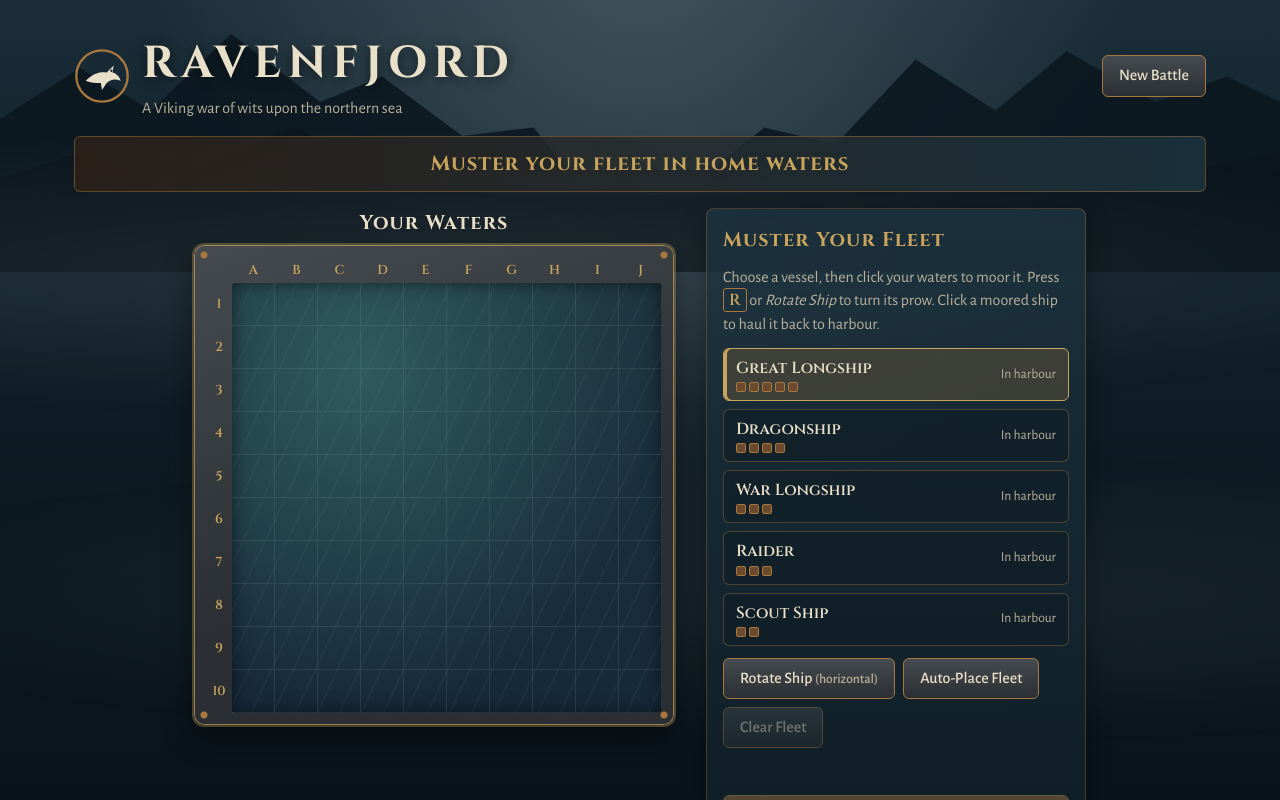
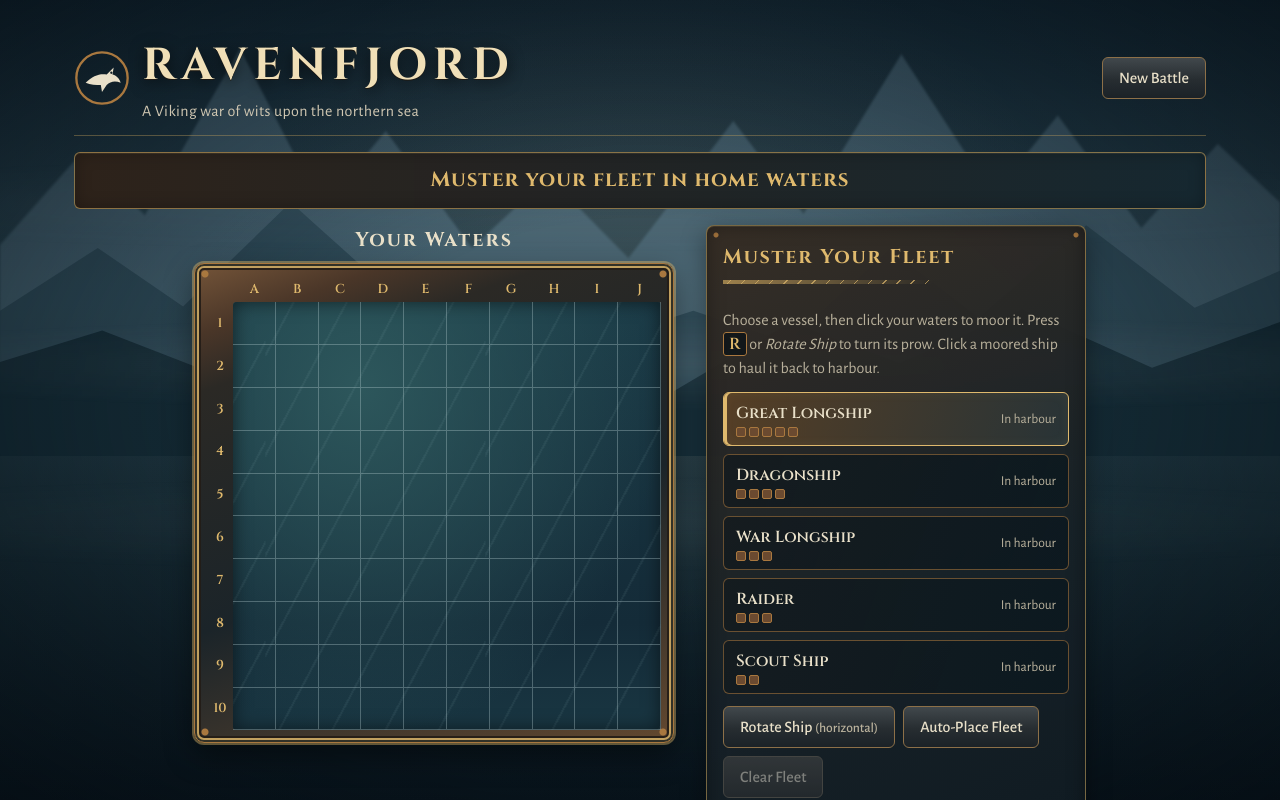
Before and after one commit to akahn23/fleet-command-battleship, a React (Vite) app: page / in a window 1280 px wide. Shown: the top 800 px of the page. Built offline with nearby package versions, Linux system fonts and the light colour scheme.

Commit message:
Richer Nordic sea, mist and carved-panel interface
Co-Authored-By: Devin AI <158243242+devin-ai-integration[bot]@users.noreply.github.com>

```diff
--- a/src/App.css
+++ b/src/App.css
@@ -18,6 +18,8 @@
 .board-section h2 {
   font-size: clamp(1rem, 3vw, 1.25rem);
   color: var(--parchment);
+  letter-spacing: 0.1em;
+  text-align: center;
 }
 
 .placement-layout {
@@ -70,55 +72,132 @@
 
 /* Shared surfaces and controls */
 .panel {
+  position: relative;
   padding: var(--space-4);
-  border: 1px solid rgba(169, 120, 63, 0.35);
+  border: 1px solid rgba(201, 164, 92, 0.55);
   border-radius: calc(var(--radius) + 2px);
-  background: linear-gradient(180deg, rgba(29, 52, 64, 0.82), rgba(15, 29, 38, 0.9));
-  box-shadow: 0 8px 24px rgba(0, 0, 0, 0.35);
+  background:
+    radial-gradient(circle at 9px 9px, var(--bronze) 2px, transparent 3px),
+    radial-gradient(circle at calc(100% - 9px) 9px, var(--bronze) 2px, transparent 3px),
+    radial-gradient(circle at 9px calc(100% - 9px), var(--bronze) 2px, transparent 3px),
+    radial-gradient(
+      circle at calc(100% - 9px) calc(100% - 9px),
+      var(--bronze) 2px,
+      transparent 3px
+    ),
+    linear-gradient(
+      155deg,
+      rgba(54, 44, 35, 0.97),
+      rgba(24, 34, 40, 0.97) 52%,
+      rgba(13, 25, 33, 0.98)
+    );
+  box-shadow:
+    inset 0 1px 0 rgba(255, 224, 160, 0.09),
+    inset 0 0 18px rgba(0, 0, 0, 0.34),
+    0 8px 24px rgba(0, 0, 0, 0.38);
 }
 
 .panel h2 {
+  display: grid;
+  gap: var(--space-2);
+  margin-bottom: var(--space-3);
   font-size: 1.25rem;
-  color: var(--gold-muted);
+  color: var(--bronze-bright);
+  letter-spacing: 0.09em;
+}
+
+.panel h2::after {
+  width: min(100%, 210px);
+  height: 4px;
+  background:
+    repeating-linear-gradient(
+      135deg,
+      transparent 0 5px,
+      rgba(223, 185, 109, 0.68) 5px 6px,
+      transparent 6px 10px
+    ),
+    linear-gradient(90deg, rgba(201, 164, 92, 0.7), transparent);
+  content: '';
+}
+
+.panel h3 {
+  color: var(--bronze-bright);
+  letter-spacing: 0.08em;
 }
 
 .btn {
   padding: var(--space-2) var(--space-4);
-  border: 1px solid var(--bronze);
+  border: 1px solid #8d7048;
   border-radius: var(--radius);
-  background: linear-gradient(180deg, var(--iron-light), var(--iron));
+  background: linear-gradient(180deg, #41484c 0%, #272d31 54%, #1b2227 100%);
   color: var(--parchment);
   font-weight: 500;
   cursor: pointer;
   transition:
-    background 150ms ease,
+    background-color 150ms ease,
+    border-color 150ms ease,
+    box-shadow 150ms ease,
+    color 150ms ease,
     transform 100ms ease;
 }
 
 .btn:hover:not(:disabled) {
-  background: linear-gradient(180deg, #535a60, var(--iron-light));
+  border-color: var(--bronze-bright);
+  background: linear-gradient(180deg, #596167 0%, #353d42 100%);
+  color: #fff3d3;
 }
 
 .btn:active:not(:disabled) {
   transform: translateY(1px);
+  box-shadow: inset 0 2px 5px rgba(0, 0, 0, 0.55);
+}
+
+.btn:focus-visible {
+  outline: 3px solid var(--focus-ring);
+  outline-offset: 3px;
+  box-shadow: 0 0 0 5px rgba(255, 227, 160, 0.24);
 }
 
 .btn:disabled {
-  opacity: 0.45;
+  border-color: #56534d;
+  background: linear-gradient(180deg, #3c3f40, #292d30);
+  color: #a8a69e;
+  opacity: 0.72;
   cursor: not-allowed;
 }
 
 .btn--primary {
-  border-color: var(--gold-muted);
-  background: linear-gradient(180deg, var(--bronze), #7d5529);
-  color: #1b1410;
+  border-color: #e2bd79;
+  background:
+    linear-gradient(180deg, rgba(255, 231, 171, 0.25), transparent 42%),
+    linear-gradient(180deg, #d2a355 0%, #a87435 52%, #76502a 100%);
+  box-shadow:
+    inset 0 1px 0 rgba(255, 238, 190, 0.55),
+    inset 0 -2px 0 rgba(50, 30, 12, 0.4),
+    0 2px 7px rgba(0, 0, 0, 0.3);
+  color: #21170e;
   font-family: var(--font-display);
   font-weight: 700;
   letter-spacing: 0.06em;
+  text-shadow: 0 1px rgba(255, 225, 160, 0.35);
 }
 
 .btn--primary:hover:not(:disabled) {
-  background: linear-gradient(180deg, var(--gold-muted), var(--bronze));
+  border-color: #ffe3a0;
+  background:
+    linear-gradient(180deg, rgba(255, 239, 194, 0.38), transparent 45%),
+    linear-gradient(180deg, #e0b96f 0%, #bd8a47 55%, #956731 100%);
+  color: #1b130b;
+}
+
+.btn--primary:active:not(:disabled) {
+  background: linear-gradient(180deg, #8c612f, #c28d47);
+}
+
+.btn--primary:disabled {
+  border-color: #796846;
+  background: linear-gradient(180deg, #686052, #49433a);
+  color: #c3bba8;
 }
 
 .btn--large {
@@ -157,3 +236,8 @@
 .btn--danger:hover:not(:disabled) {
   background: linear-gradient(180deg, #b8362c, var(--blood));
 }
+
+.btn--danger:disabled {
+  border-color: #66504c;
+  background: linear-gradient(180deg, #51413e, #382e2c);
+}
--- a/src/components/Backdrop/Backdrop.css
+++ b/src/components/Backdrop/Backdrop.css
@@ -4,8 +4,16 @@
   z-index: -1;
   overflow: hidden;
   background:
-    radial-gradient(ellipse at 50% -10%, rgba(138, 155, 163, 0.35), transparent 55%),
-    linear-gradient(180deg, #1a2d38 0%, var(--sea-deep) 45%, #09131a 100%);
+    radial-gradient(ellipse at 50% 35%, rgba(204, 181, 145, 0.1), transparent 48%),
+    linear-gradient(180deg, #142936 0%, #2b4652 37%, #192f39 66%, #0a1720 100%);
+}
+
+.backdrop::after {
+  position: absolute;
+  inset: 0;
+  background: radial-gradient(ellipse at center, transparent 32%, rgba(3, 9, 14, 0.58) 100%);
+  content: '';
+  pointer-events: none;
 }
 
 .backdrop__fjord {
@@ -13,35 +21,66 @@
   top: 0;
   left: 0;
   width: 100%;
-  height: 34vh;
-  opacity: 0.9;
+  height: 57vh;
+}
+
+.backdrop__ridge--far {
+  fill: var(--fjord-far);
+  opacity: 0.54;
+  filter: blur(1px);
+}
+
+.backdrop__ridge--middle {
+  fill: var(--fjord-middle);
+  opacity: 0.74;
+}
+
+.backdrop__ridge--near {
+  fill: var(--fjord-near);
+  opacity: 0.92;
 }
 
 .backdrop__mist {
   position: absolute;
-  left: -50%;
-  width: 200%;
-  height: 40vh;
-  background: radial-gradient(ellipse at center, rgba(200, 210, 214, 0.1), transparent 65%);
-  animation: drift 60s linear infinite alternate;
+  left: -32%;
+  width: 164%;
+  height: 13vh;
+  background: radial-gradient(ellipse at center, rgba(202, 216, 220, 0.13), transparent 69%);
+  animation: mist-drift 60s ease-in-out infinite alternate;
+  opacity: 0.66;
+  pointer-events: none;
 }
 
 .backdrop__mist--a {
-  top: 14vh;
+  top: 19vh;
 }
 
 .backdrop__mist--b {
-  top: 55vh;
-  animation-duration: 90s;
+  top: 39vh;
+  animation-duration: 76s;
   animation-direction: alternate-reverse;
-  opacity: 0.7;
+  opacity: 0.48;
 }
 
-@keyframes drift {
+.backdrop__mist--c {
+  top: 59vh;
+  animation-duration: 88s;
+  opacity: 0.4;
+}
+
+@keyframes mist-drift {
   from {
-    transform: translateX(-10%);
+    transform: translate3d(-3%, 0, 0);
+    opacity: 0.42;
   }
   to {
-    transform: translateX(10%);
+    transform: translate3d(3%, 0, 0);
+    opacity: 0.78;
   }
 }
+
+@media (prefers-reduced-motion: reduce) {
+  .backdrop__mist {
+    animation: none !important;
+  }
+}
--- a/src/components/Backdrop/Backdrop.tsx
+++ b/src/components/Backdrop/Backdrop.tsx
@@ -6,16 +6,21 @@ export function Backdrop() {
     <div className="backdrop" aria-hidden="true">
       <svg className="backdrop__fjord" viewBox="0 0 1440 320" preserveAspectRatio="none">
         <path
-          d="M0 320 V140 L90 80 L170 130 L260 40 L360 120 L430 90 L520 160 L600 150 L640 200 L800 200 L860 150 L940 170 L1030 70 L1120 130 L1200 60 L1300 120 L1380 90 L1440 120 V320 Z"
-          fill="#0c1820"
+          className="backdrop__ridge backdrop__ridge--far"
+          d="M0 320 V172 L92 107 L163 151 L270 34 L362 146 L434 92 L531 174 L617 124 L707 181 L825 85 L904 150 L1014 38 L1117 137 L1190 81 L1284 160 L1370 101 L1440 142 V320 Z"
         />
         <path
-          d="M0 320 V210 L120 170 L220 200 L330 150 L450 210 L560 230 L880 230 L980 190 L1100 210 L1220 160 L1340 200 L1440 180 V320 Z"
-          fill="#0a141b"
+          className="backdrop__ridge backdrop__ridge--middle"
+          d="M0 320 V218 L110 174 L206 215 L327 142 L445 208 L540 188 L650 244 L780 218 L886 240 L1001 175 L1101 223 L1222 158 L1344 216 L1440 190 V320 Z"
+        />
+        <path
+          className="backdrop__ridge backdrop__ridge--near"
+          d="M0 320 V254 L115 232 L223 258 L355 215 L480 270 L625 237 L754 276 L890 226 L1012 255 L1150 217 L1296 258 L1440 226 V320 Z"
         />
       </svg>
       <div className="backdrop__mist backdrop__mist--a" />
       <div className="backdrop__mist backdrop__mist--b" />
+      <div className="backdrop__mist backdrop__mist--c" />
     </div>
   );
 }
--- a/src/components/BattleLog/BattleLog.css
+++ b/src/components/BattleLog/BattleLog.css
@@ -13,7 +13,7 @@
 
 .battle-log li {
   padding: 5px 0 5px var(--space-3);
-  border-left: 2px solid var(--iron-light);
+  border-left: 2px solid #756147;
   font-size: 0.92rem;
 }
 
--- a/src/components/Board/Board.css
+++ b/src/components/Board/Board.css
@@ -4,6 +4,7 @@
   width: 100%;
   max-width: 480px;
   padding: clamp(6px, 1.5vw, 12px);
+  border: 1px solid var(--bronze);
   border-radius: calc(var(--radius) + 4px);
   background:
     radial-gradient(circle at 10px 10px, var(--bronze) 3px, transparent 4px),
@@ -14,17 +15,22 @@
       var(--bronze) 3px,
       transparent 4px
     ),
-    linear-gradient(160deg, var(--iron-light), var(--iron) 60%);
+    linear-gradient(160deg, #755539 0%, #4a3628 11%, #2b2925 20%, #1b2429 57%, #63482f 100%);
   box-shadow:
-    inset 0 0 0 1px rgba(201, 164, 92, 0.35),
+    inset 0 0 0 2px rgba(16, 22, 26, 0.8),
+    inset 0 0 0 4px rgba(201, 164, 92, 0.52),
+    inset 0 0 0 6px rgba(35, 28, 23, 0.9),
+    inset 0 10px 14px rgba(236, 190, 112, 0.07),
     0 12px 30px rgba(0, 0, 0, 0.45);
   transition: box-shadow 250ms ease;
 }
 
 .board-frame--active {
   box-shadow:
-    inset 0 0 0 1px rgba(201, 164, 92, 0.7),
-    0 0 0 2px rgba(201, 164, 92, 0.35),
+    inset 0 0 0 2px rgba(16, 22, 26, 0.8),
+    inset 0 0 0 4px rgba(223, 185, 109, 0.84),
+    inset 0 0 0 6px rgba(35, 28, 23, 0.9),
+    0 0 0 2px rgba(223, 185, 109, 0.42),
     0 12px 30px rgba(0, 0, 0, 0.45);
 }
 
@@ -43,10 +49,33 @@
   grid-column: 2 / span 10;
   border-radius: 3px;
   background:
-    repeating-linear-gradient(115deg, transparent 0 18px, rgba(138, 155, 163, 0.06) 18px 20px),
-    radial-gradient(ellipse at 30% 20%, var(--sea-teal), transparent 70%),
-    linear-gradient(180deg, var(--sea-slate), #16293a);
+    repeating-linear-gradient(
+      118deg,
+      transparent 0 24px,
+      rgba(136, 174, 179, 0.1) 24px 26px,
+      transparent 26px 47px
+    ),
+    radial-gradient(ellipse at 30% 20%, rgba(47, 90, 94, 0.9), transparent 72%),
+    linear-gradient(180deg, #1b3b47, #142b38 75%, #193642);
+  background-position:
+    0 0,
+    0 0,
+    0 0;
+  background-size:
+    220px 100%,
+    auto,
+    auto;
+  animation: water-drift 38s linear infinite;
   box-shadow: inset 0 0 18px rgba(0, 0, 0, 0.55);
+}
+
+@keyframes water-drift {
+  to {
+    background-position:
+      220px 0,
+      0 0,
+      0 0;
+  }
 }
 
 .board__label {
@@ -54,7 +83,7 @@
   place-items: center;
   font-family: var(--font-display);
   font-size: clamp(10px, 2.4vw, 13px);
-  color: var(--gold-muted);
+  color: var(--bronze-bright);
   user-select: none;
 }
 
@@ -65,8 +94,8 @@
   min-height: 0;
   padding: 0;
   border: 0;
-  border-right: 1px solid rgba(138, 155, 163, 0.16);
-  border-bottom: 1px solid rgba(138, 155, 163, 0.16);
+  border-right: 1px solid rgba(185, 207, 211, 0.34);
+  border-bottom: 1px solid rgba(185, 207, 211, 0.34);
   background: transparent;
   cursor: pointer;
   transition: background-color 120ms ease;
@@ -77,12 +106,12 @@
 }
 
 .board-frame--active .cell:not([aria-disabled='true']):hover {
-  background: rgba(201, 164, 92, 0.22);
-  box-shadow: inset 0 0 0 1px var(--gold-muted);
+  background: rgba(223, 185, 109, 0.3);
+  box-shadow: inset 0 0 0 2px var(--focus-ring);
 }
 
 .cell:focus-visible {
-  outline: 2px solid var(--gold-muted);
+  outline: 2px solid var(--focus-ring);
   outline-offset: -2px;
   z-index: 4;
 }
@@ -140,3 +169,9 @@
     transform: scale(1.04) rotate(4deg);
   }
 }
+
+@media (prefers-reduced-motion: reduce) {
+  .board__water {
+    animation: none !important;
+  }
+}
--- a/src/components/FleetStatus/FleetStatus.css
+++ b/src/components/FleetStatus/FleetStatus.css
@@ -30,6 +30,10 @@
   font-size: 0.92rem;
 }
 
+.fleet-status__name {
+  color: var(--parchment);
+}
+
 .fleet-status__state {
   text-align: right;
   color: var(--parchment-dim);
--- a/src/components/Header/Header.css
+++ b/src/components/Header/Header.css
@@ -3,6 +3,8 @@
   align-items: center;
   justify-content: space-between;
   gap: var(--space-4);
+  padding-bottom: var(--space-3);
+  border-bottom: 1px solid rgba(201, 164, 92, 0.38);
   flex-wrap: wrap;
 }
 
@@ -23,14 +25,17 @@
   font-weight: 700;
   letter-spacing: 0.14em;
   text-transform: uppercase;
-  color: var(--parchment);
-  text-shadow: 0 2px 12px rgba(0, 0, 0, 0.6);
+  color: #f0dfb7;
+  text-shadow:
+    0 1px 0 rgba(31, 24, 17, 0.9),
+    0 3px 16px rgba(0, 0, 0, 0.72);
 }
 
 .site-header__tagline {
   margin: 0;
-  color: var(--parchment-dim);
+  color: #d0c7b2;
   font-size: clamp(0.85rem, 2.4vw, 1rem);
+  letter-spacing: 0.025em;
 }
 
 .site-header__confirm {
--- a/src/components/PlacementDock/PlacementDock.css
+++ b/src/components/PlacementDock/PlacementDock.css
@@ -16,7 +16,8 @@ kbd {
   padding: 0 5px;
   border: 1px solid var(--bronze);
   border-radius: 3px;
-  color: var(--gold-muted);
+  background: rgba(8, 16, 21, 0.72);
+  color: var(--bronze-bright);
 }
 
 .dock__ships {
@@ -35,22 +36,44 @@ kbd {
   gap: 2px var(--space-3);
   width: 100%;
   padding: var(--space-2) var(--space-3);
-  border: 1px solid rgba(169, 120, 63, 0.4);
+  border: 1px solid rgba(169, 120, 63, 0.58);
   border-radius: var(--radius);
-  background: rgba(15, 29, 38, 0.6);
+  background: linear-gradient(110deg, rgba(20, 27, 31, 0.88), rgba(11, 24, 31, 0.82));
   color: var(--parchment);
   text-align: left;
   cursor: pointer;
+  transition:
+    border-color 150ms ease,
+    background 150ms ease,
+    box-shadow 150ms ease,
+    transform 100ms ease;
 }
 
-.dock__ship:hover {
-  border-color: var(--bronze);
+.dock__ship:hover:not(:disabled) {
+  border-color: var(--bronze-bright);
+  background: linear-gradient(110deg, rgba(77, 59, 40, 0.88), rgba(28, 43, 49, 0.88));
+}
+
+.dock__ship:active:not(:disabled) {
+  transform: translateY(1px);
+}
+
+.dock__ship:focus-visible {
+  outline: 3px solid var(--focus-ring);
+  outline-offset: 2px;
+}
+
+.dock__ship:disabled {
+  color: #c1baab;
+  cursor: not-allowed;
 }
 
 .dock__ship[aria-pressed='true'] {
-  border-color: var(--gold-muted);
-  background: rgba(169, 120, 63, 0.25);
-  box-shadow: inset 3px 0 0 var(--gold-muted);
+  border-color: var(--bronze-bright);
+  background: linear-gradient(100deg, rgba(123, 82, 38, 0.55), rgba(43, 55, 58, 0.82));
+  box-shadow:
+    inset 3px 0 0 var(--bronze-bright),
+    inset 0 0 12px rgba(223, 185, 109, 0.08);
 }
 
 .dock__ship-name {
@@ -82,7 +105,7 @@ kbd {
 .dock__notice {
   min-height: 1.45em;
   margin: 0;
-  color: var(--gold-muted);
+  color: var(--bronze-bright);
 }
 
 .dock__hint {
--- a/src/components/TurnBanner/TurnBanner.css
+++ b/src/components/TurnBanner/TurnBanner.css
@@ -1,8 +1,11 @@
 .turn-banner {
   padding: var(--space-3) var(--space-4);
-  border: 1px solid rgba(169, 120, 63, 0.45);
+  border: 1px solid rgba(201, 164, 92, 0.62);
   border-radius: var(--radius);
-  background: linear-gradient(90deg, rgba(46, 33, 24, 0.85), rgba(29, 52, 64, 0.85));
+  background: linear-gradient(90deg, rgba(46, 33, 24, 0.92), rgba(20, 39, 48, 0.94)), var(--iron);
+  box-shadow:
+    inset 0 1px 0 rgba(255, 224, 160, 0.08),
+    inset 0 0 16px rgba(0, 0, 0, 0.28);
   text-align: center;
 }
 
@@ -15,7 +18,7 @@
   font-size: clamp(1rem, 3vw, 1.3rem);
   font-weight: 700;
   letter-spacing: 0.05em;
-  color: var(--gold-muted);
+  color: var(--bronze-bright);
 }
 
 .turn-banner__detail {
@@ -28,7 +31,7 @@
 }
 
 .turn-banner--good {
-  border-color: var(--gold-muted);
+  border-color: var(--bronze-bright);
 }
 
 .turn-banner--bad {
--- a/src/styles/global.css
+++ b/src/styles/global.css
@@ -16,13 +16,14 @@ body {
   color: var(--parchment);
   font-family: var(--font-body);
   font-size: 16px;
-  line-height: 1.45;
+  line-height: 1.5;
   -webkit-font-smoothing: antialiased;
 }
 
 h1,
 h2,
-h3 {
+h3,
+h4 {
   font-family: var(--font-display);
   letter-spacing: 0.06em;
   margin: 0;
@@ -33,8 +34,13 @@ button {
 }
 
 :focus-visible {
-  outline: 3px solid var(--gold-muted);
+  outline: 3px solid var(--focus-ring);
   outline-offset: 2px;
+}
+
+::selection {
+  background: var(--bronze);
+  color: #14191d;
 }
 
 @media (prefers-reduced-motion: reduce) {
--- a/src/styles/tokens.css
+++ b/src/styles/tokens.css
@@ -5,6 +5,10 @@
   --sea-teal: #2f5a5e;
   --sea-green: #4f6f66;
   --mist: #8a9ba3;
+  --fjord-far: #597889;
+  --fjord-middle: #294653;
+  --fjord-near: #142c37;
+  --wave-glint: #88aeb3;
 
   /* Wood, iron, bronze */
   --wood-dark: #2e2118;
@@ -14,6 +18,8 @@
   --iron-light: #454b50;
   --bronze: #a9783f;
   --gold-muted: #c9a45c;
+  --bronze-bright: #dfb96d;
+  --focus-ring: #ffe3a0;
 
   /* Text */
   --parchment: #e9e0c9;
```
Also changed, not shown: 1 other file (tests, documents, lock files or other folders).
